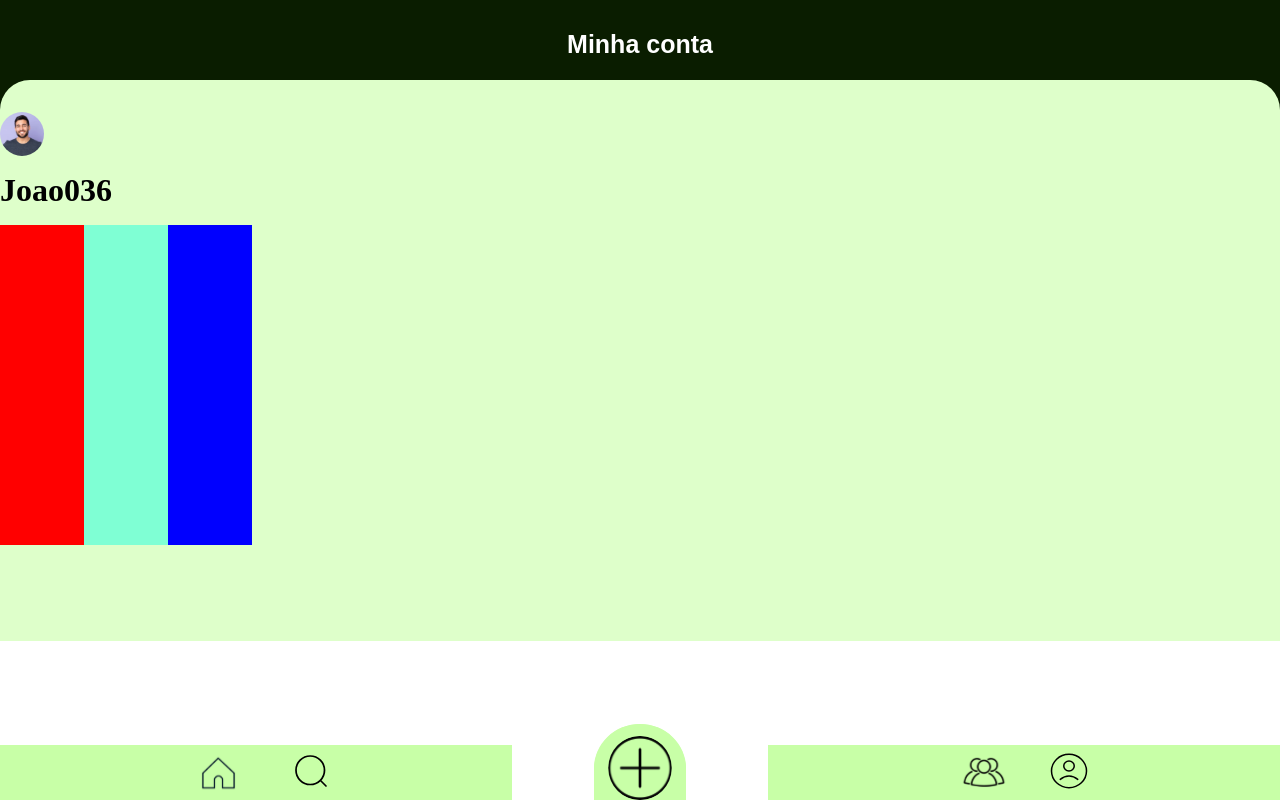
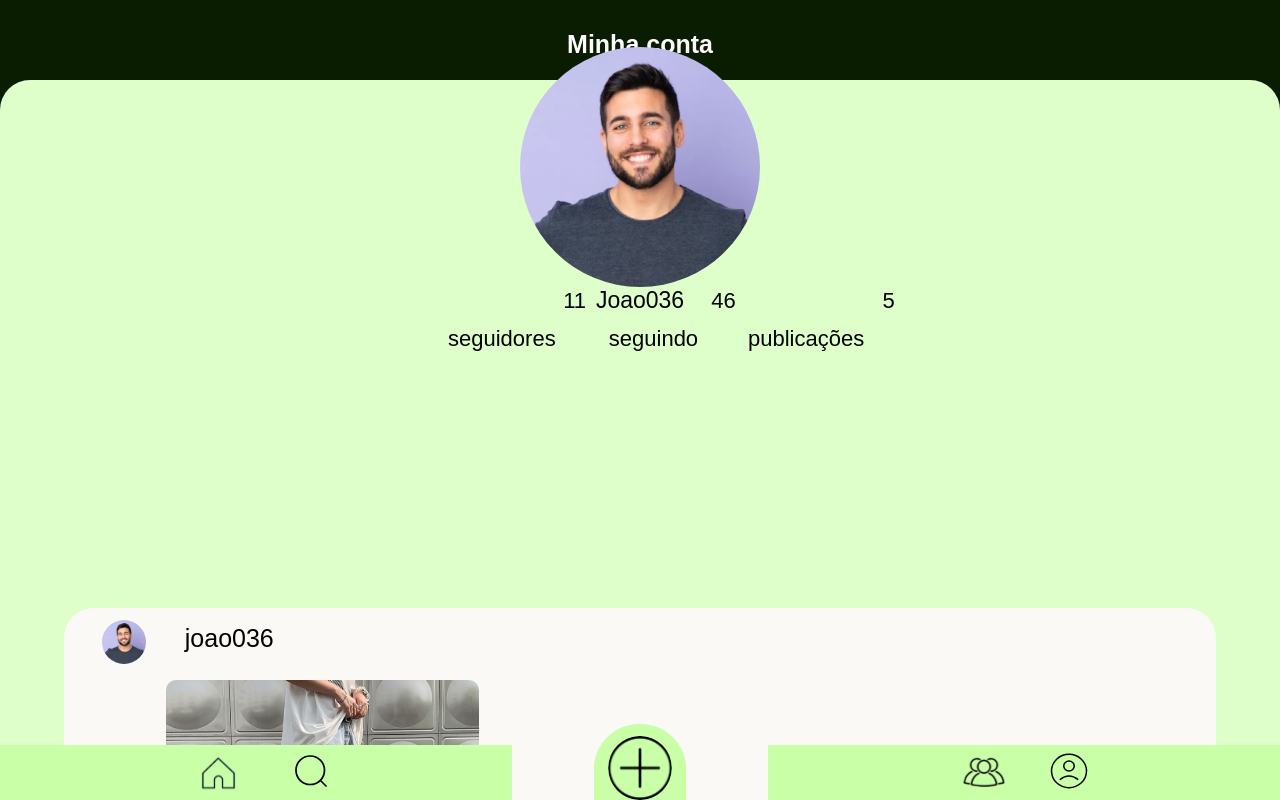
Before and after one commit to Biaa-Fialho/new-old-cloth, a React (Create React App) app in the folder frontend/: page /account in a window 1280 px wide. Shown: the top 800 px of the page. Built offline with nearby package versions, Linux system fonts and the light colour scheme; a web font is replaced by a local one.

Commit message:
página account

```diff
--- a/frontend/src/pages/Account/Accont.js
+++ b/frontend/src/pages/Account/Accont.js
@@ -1,7 +1,8 @@
 import FooterB from "../../components/FooterBotton/FooterB"
 import HeaderGeral from "../../components/Header/HeaderGeral"
 import ImgPerfil from "../../assets/BoyPerfilPhoto.svg"
-import { DivClara, DivEscura, DivHeaderAccount, DivImg, DivPublicação, DivSeguidor, DivSeguindo, DivTextName, GridContainer } from "./style"
+import { DivClara, DivEscura, DivHeaderAccount, DivImg, DivNumero, DivNumeroPubli, DivNumeroSeg, DivPublicação, DivSeguidor, DivSeguindo, DivTextName, GridContainer } from "./style"
+import PublishHome from "../../components/PublishHome/PublishHome"
 
 function Accont(){
     return(
@@ -15,12 +16,26 @@ function Accont(){
                     <DivHeaderAccount>
                         <DivImg src={ImgPerfil} alt="imagem de um homem branco"/>
                         <DivTextName>Joao036</DivTextName>
-                        <GridContainer>
-                            <DivSeguidor></DivSeguidor>
-                            <DivSeguindo></DivSeguindo>
-                            <DivPublicação></DivPublicação>
-                        </GridContainer>
                     </DivHeaderAccount>
+                    <GridContainer>
+                        <DivSeguidor>
+                            <DivNumero>11</DivNumero>
+                            seguidores
+                            </DivSeguidor>
+                        <DivSeguindo>
+                            <DivNumeroSeg>46</DivNumeroSeg>
+                            seguindo
+                        </DivSeguindo>
+                        <DivPublicação>
+                            <DivNumeroPubli>5</DivNumeroPubli>
+                            publicações
+                        </DivPublicação>
+                    </GridContainer>
+                    <PublishHome/>
+                    <PublishHome/>
+                    <PublishHome/>
+                    <PublishHome/>
+                    <PublishHome/>
                 </DivClara>
             </DivEscura>
 
--- a/frontend/src/pages/Account/style.jsx
+++ b/frontend/src/pages/Account/style.jsx
@@ -5,7 +5,7 @@ export const DivClara = styled.div`
 
     display: flex;
     flex-direction: column;
-    align-items: flex-start;
+    align-items: center;
     justify-content: center;
     gap: 2vh;
 
@@ -30,38 +30,77 @@ export const DivEscura = styled.div`
 export const DivHeaderAccount = styled.div`
     display: flex;
     flex-direction: column;
-    align-items: flex-start;
+    align-items: center;
     justify-content: center;
-    gap: 2vh;
 
-    width: 100vw;
-    /* max-height: 150vh; */
+    width: 50vw;
+    height: 20vh;
+
+    padding-top: 1vh;
+`
+export const DivImg = styled.img`
+    height: 30vh;
+    width: 30vw;
+
+    padding-bottom: 0vh;
+`
+export const DivTextName = styled.h1`
+    font-family: Arial, Helvetica, sans-serif;
+    font-size: 23px;
+    font-weight: lighter;
+
+    padding-top: 0vh;
+`
+
+export const GridContainer = styled.div`
+    /* background-color: purple; */
+    display: grid;
+    flex-direction: column;
+    grid-template-columns: 10.5vh 11vh 10.5vh;
+    grid-template-rows: 25vw;
+    grid-template-areas: 'DivSeguidor DivSeguindo DivPublicação';
+    gap: 5vw;
+`
+export const DivSeguidor = styled.div`
+    grid-area: DivSeguidor;
+    /* background-color: red; */
+    font-family: Arial, Helvetica, sans-serif;
+    font-size: 22px;
 
     padding-top: 2vh;
 `
-export const DivImg = styled.img`
-
-`
-export const DivTextName = styled.h1`
-
-`
-
-export const GridContainer = styled.div`
-    background-color: purple;
-    display: grid;
-    grid-template-columns: 10.5vh 10.5vh 10.5vh;
-    grid-template-rows: 25vw;
-    grid-template-areas: 'DivSeguidor DivSeguindo DivPublicação';
-`
-export const DivSeguidor = styled.div`
-    grid-area: DivSeguidor;
-    background-color: red;
-`
 export const DivSeguindo = styled.div`
     grid-area: DivSeguindo;
-    background-color: aquamarine;
+    /* background-color: aquamarine; */
+    font-family: Arial, Helvetica, sans-serif;
+    font-size: 22px;
+
+    padding-top: 2vh;
+    padding-left: 1vw;
 `
 export const DivPublicação = styled.div`
     grid-area: DivPublicação;
-    background-color: blue;
+    /* background-color: blue; */
+    font-family: Arial, Helvetica, sans-serif;
+    font-size: 22px;
+
+    padding-top: 2vh;
 `
+export const DivNumero = styled.div`
+    align-items: center;
+    justify-content: center;
+    padding-left: 9vw;
+    padding-bottom: 1.5vh;
+`
+export const DivNumeroSeg = styled.div`
+    align-items: center;
+    justify-content: center;
+    padding-left: 8vw;
+    padding-bottom: 1.5vh;
+`
+export const DivNumeroPubli = styled.div`
+    align-items: center;
+    justify-content: center;
+    padding-left: 10.5vw;
+    padding-bottom: 1.5vh;
+`
```
